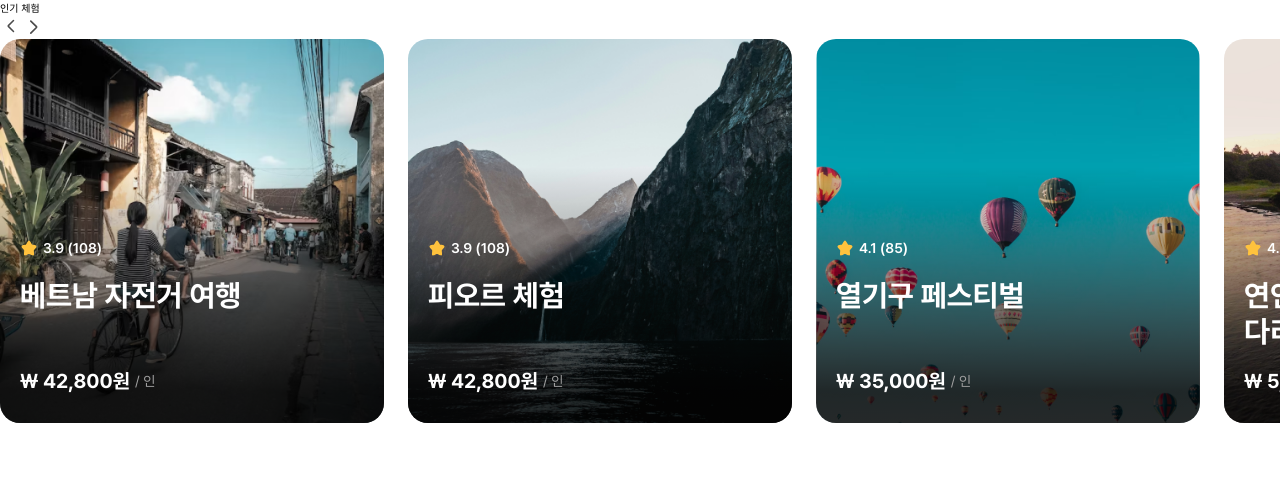
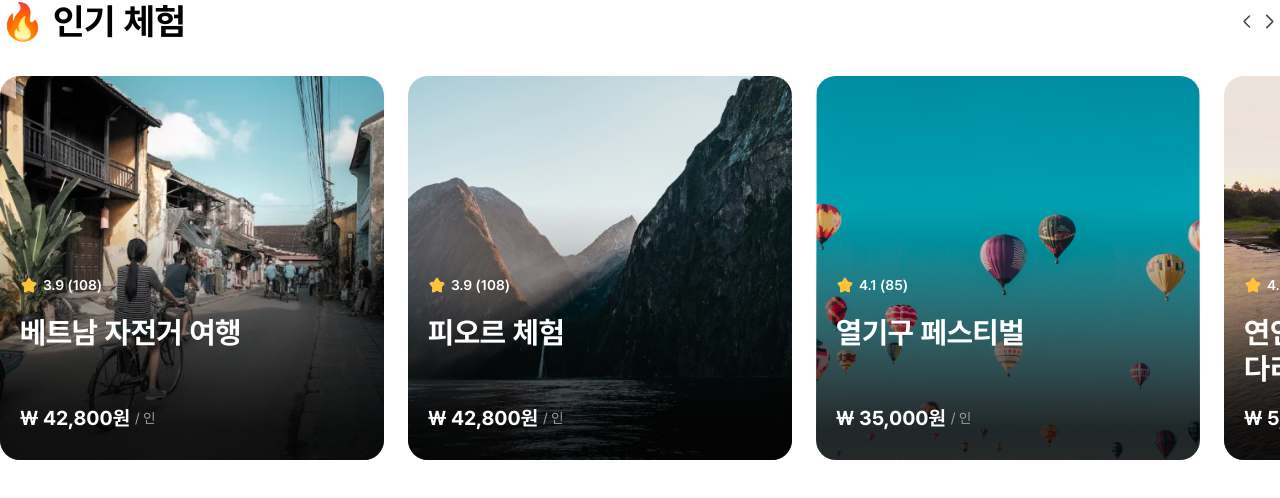
Before and after one commit to codeit-sprint-10/globalNomard, a Next.js app: page /main in a window 1280 px wide. Shown: the top 498 px of the page. Built offline with nearby package versions, Linux system fonts and the light colour scheme.

Commit message:
feat: 인기 체험 컴포넌트 완성

```diff
--- a/app/(main)/_components/cardList/CardList.tsx
+++ b/app/(main)/_components/cardList/CardList.tsx
@@ -4,6 +4,7 @@ import { Activity } from '../type';
 import * as S from './cardList.style';
 import ArrowLeft from '@/assets/icons/Arrow_left.svg';
 import ArrowRight from '@/assets/icons/Arrow_right.svg';
+import Text, { TextType } from '@/_styles/Text';
 
 export default function CardList({ data }: Activity) {
   const [currentIndex, setCurrentIndex] = useState<number>(0);
@@ -23,10 +24,13 @@ export default function CardList({ data }: Activity) {
 
   return (
     <S.Wrapper>
-      <S.Arrow>
-        <ArrowLeft onClick={handleLeftButtonClick} />
-        <ArrowRight onClick={handleRightButtonClick} />
-      </S.Arrow>
+      <S.Title>
+        <Text $normalType={TextType.Pre11} text="🔥 인기 체험" />
+        <S.Arrow>
+          <ArrowLeft onClick={handleLeftButtonClick} />
+          <ArrowRight onClick={handleRightButtonClick} />
+        </S.Arrow>
+      </S.Title>
       <S.List>
         {data.map((item) => (
           <S.ListContainer key={item.id} currentIndex={currentIndex}>
--- a/app/(main)/_components/cardList/cardList.style.ts
+++ b/app/(main)/_components/cardList/cardList.style.ts
@@ -3,6 +3,13 @@ import styled from 'styled-components';
 export const Wrapper = styled.div`
   display: flex;
   flex-direction: column;
+`;
+
+export const Title = styled.div`
+  display: flex;
+  flex-direction: row;
+  justify-content: space-between;
+  margin-bottom: 3.3rem;
 `;
 
 export const Arrow = styled.div`
@@ -17,7 +24,7 @@ export const List = styled.div`
   flex-direction: row;
   gap: 2.4rem;
 
-  overflow: scroll;
+  overflow: hidden;
 `;
 
 export const ListContainer = styled.div<{ currentIndex: number }>`
--- a/app/(main)/main/page.tsx
+++ b/app/(main)/main/page.tsx
@@ -6,7 +6,6 @@ import activityDummy from '@/_constants/activityDummy';
 export default function Main() {
   return (
     <div>
-      <p>인기 체험</p>
       <CardList data={activityDummy} />
     </div>
   );
```
Also changed, not shown: app/(main)/main/main.style.ts (added).
